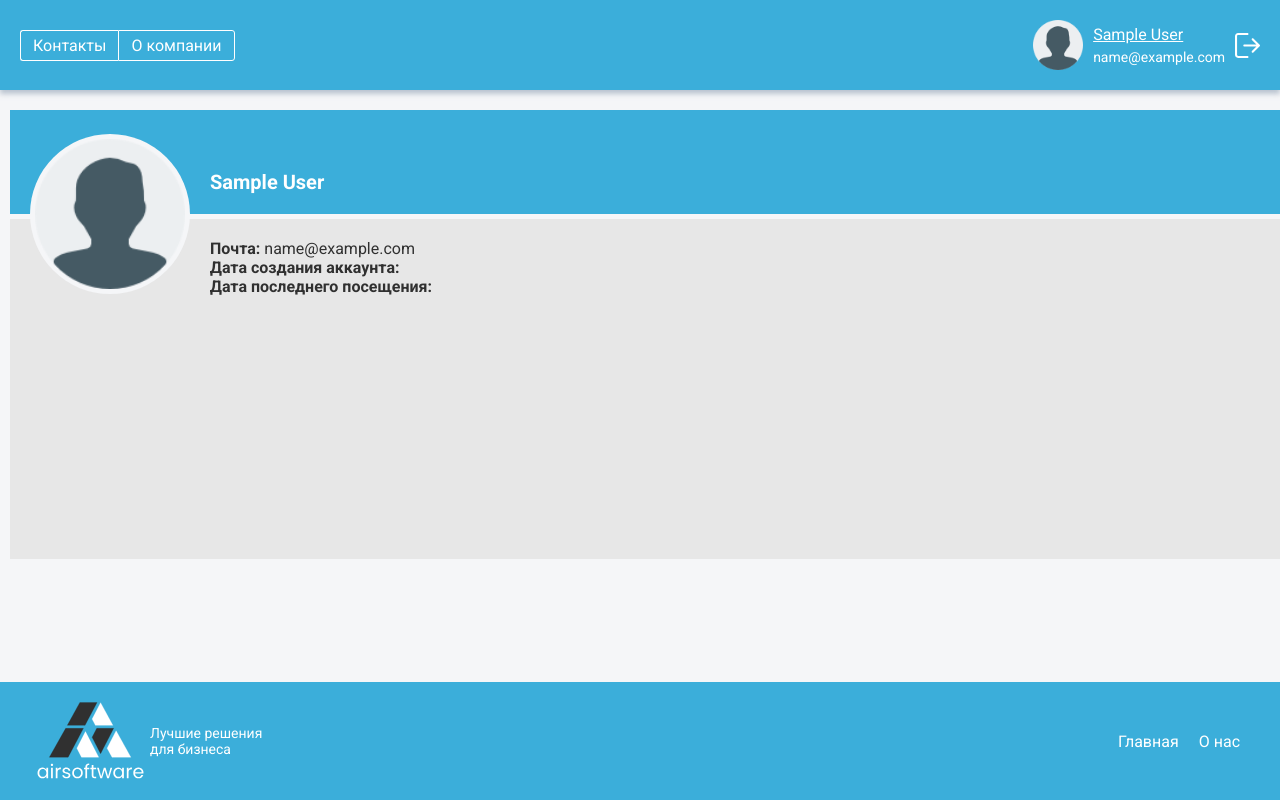
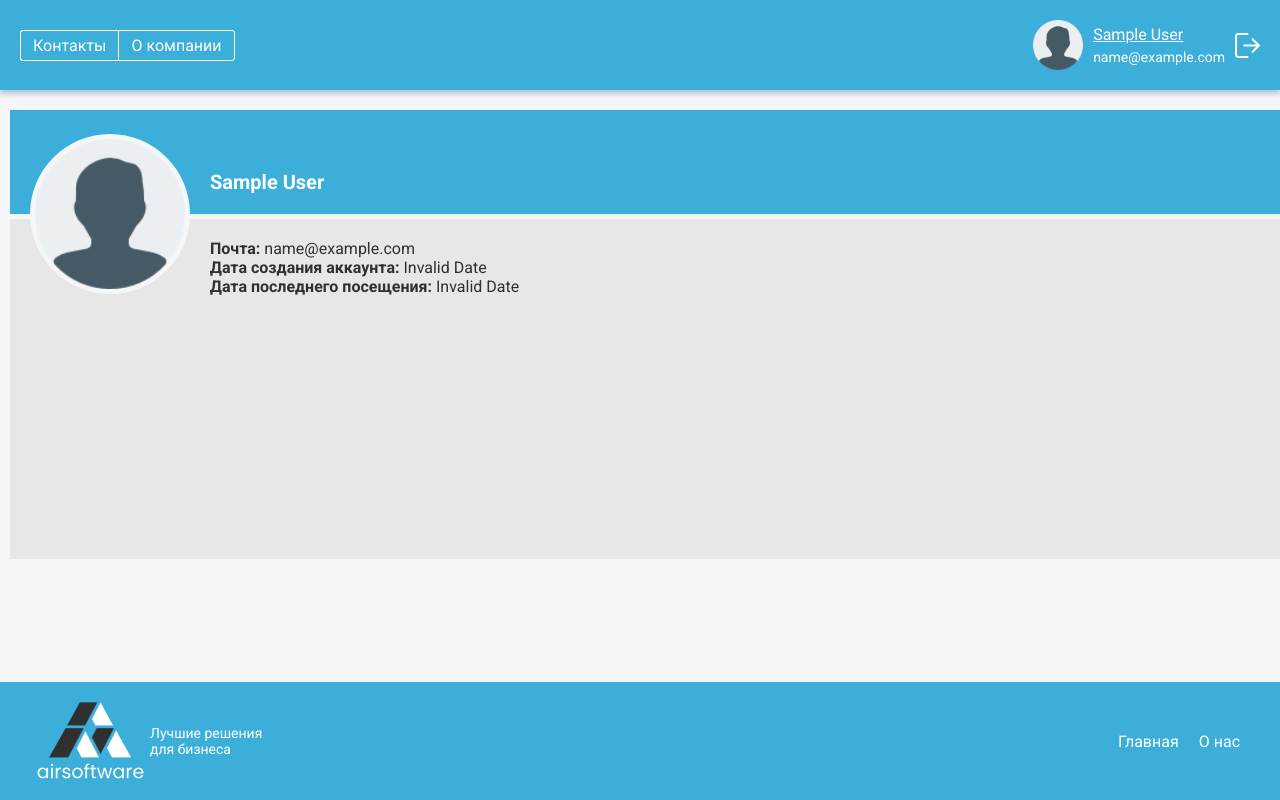
Before and after one commit to kadonomaro/address-book, a Vue app: page /user in a window 1280 px wide. Built offline with nearby package versions, Linux system fonts and the light colour scheme; no server answers; sample sign-in values are in the browser's storage; what vue-yandex-maps would draw is missing.

Commit message:
feat: add date filter

```diff
--- a/src/components/User/vUserDetail.vue
+++ b/src/components/User/vUserDetail.vue
@@ -16,11 +16,11 @@
 					</div>
 					<div class="card-info__row">
 						<b>Дата создания аккаунта: </b>
-						{{ getUserInfo.creationTime}}
+						{{ getUserInfo.creationTime | date}}
 					</div>
 					<div class="card-info__row">
 						<b>Дата последнего посещения: </b>
-						{{ getUserInfo.lastSignInTime }}
+						{{ getUserInfo.lastSignInTime | date}}
 					</div>
 				</div>
 			</div>
--- /dev/null
+++ b/src/filters/date.filter.js
@@ -0,0 +1,8 @@
+export default function dateFilter(value) {
+	const date = new Date(value);
+	return date.toLocaleDateString('ru', {
+		day: 'numeric',
+		month: 'long',
+		year: 'numeric'
+	});
+}
--- a/src/main.js
+++ b/src/main.js
@@ -13,11 +13,13 @@ import YmapPlugin from 'vue-yandex-maps';
 import Paginate from 'vuejs-paginate';
 
 import phoneFilter from '@/filters/phone.filter';
+import dateFilter from '@/filters/date.filter';
 import contactInfoDirective from '@/directives/contact-info.directive';
 import escapeDirective from '@/directives/escape.directive';
 import autofocusDirective from '@/directives/autofocus.directive';
 
 Vue.filter('phone', phoneFilter);
+Vue.filter('date', dateFilter);
 Vue.directive('contact-info', contactInfoDirective);
 Vue.directive('escape', escapeDirective);
 Vue.directive('autofocus', autofocusDirective);
```
